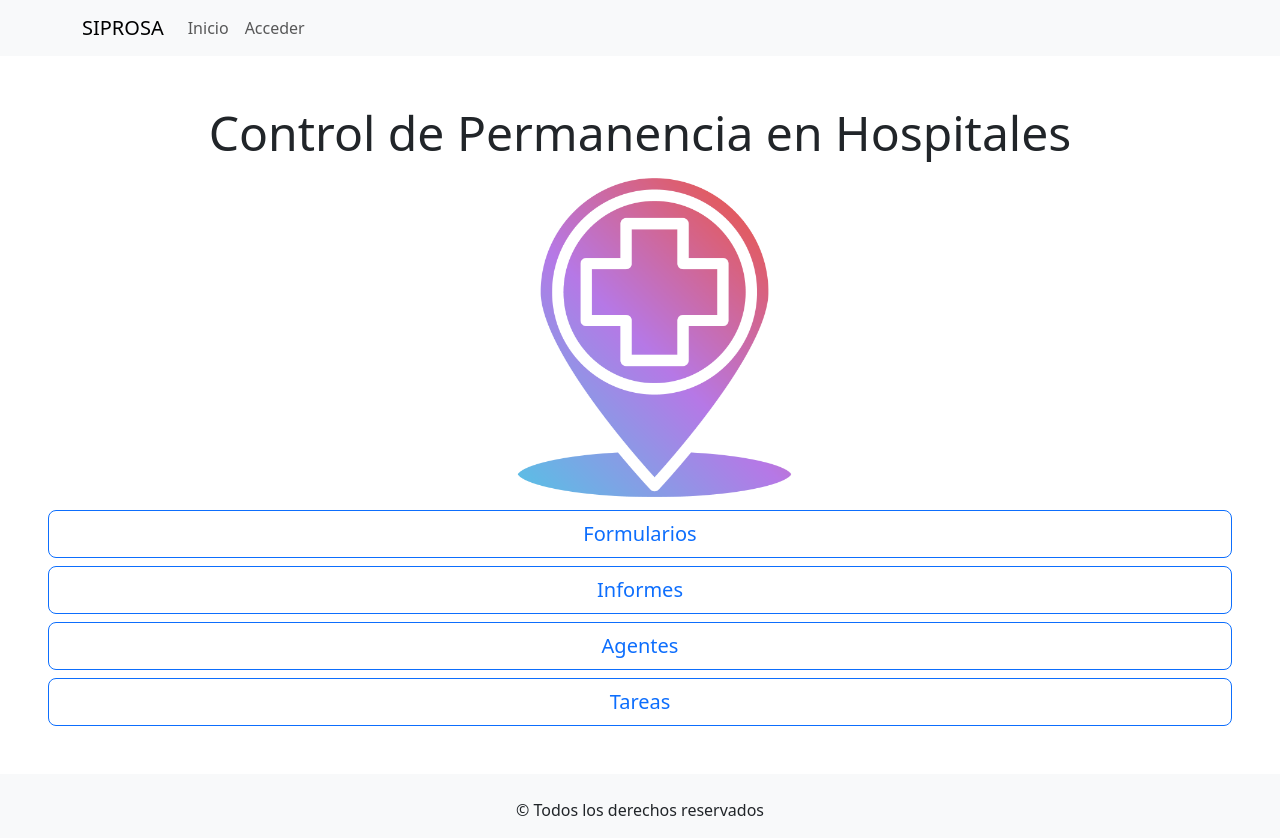
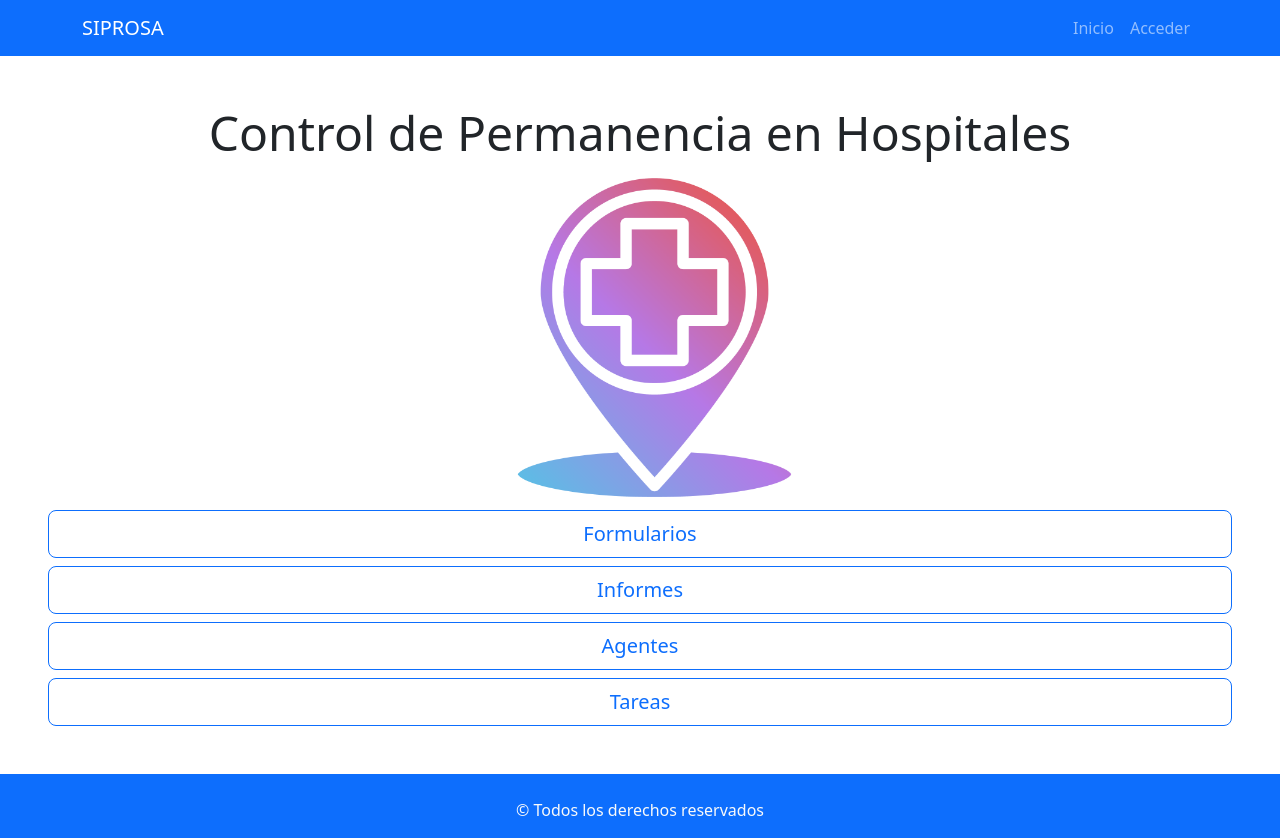
Before and after one commit to jcarloszo/ProyectoFinalFrankestein, a React (Vite) app: page / in a window 1280 px wide. Built offline with nearby package versions, Linux system fonts and the light colour scheme.

Commit message:
modificacion del color del nav y footer

```diff
--- a/src/App.jsx
+++ b/src/App.jsx
@@ -8,11 +8,11 @@ import Button from 'react-bootstrap/Button';
 function App() {
   return (
     <>
-    <Navbar expand="lg" className="bg-body-tertiary">
+    <Navbar expand="lg" className="bg-primary" data-bs-theme="dark">
       <Container>
         <Navbar.Brand href="#home">SIPROSA</Navbar.Brand>
         <Navbar.Toggle aria-controls="basic-navbar-nav" />
-        <Navbar.Collapse id="basic-navbar-nav">
+        <Navbar.Collapse id="basic-navbar-nav" className='justify-content-end'>
           <Nav className="ml-auto">
             <Nav.Link href="#home">Inicio</Nav.Link>
             <Nav.Link href="#link">Acceder</Nav.Link>
@@ -43,7 +43,7 @@ function App() {
       </div>
     </section>
 
-    <div className="bg-body-tertiary text-dark pt-3">
+    <div className="bg-primary text-light pt-3">
       <Container>
         <div className="pt-2 text-center">
           <p>&copy; Todos los derechos reservados</p>
```
